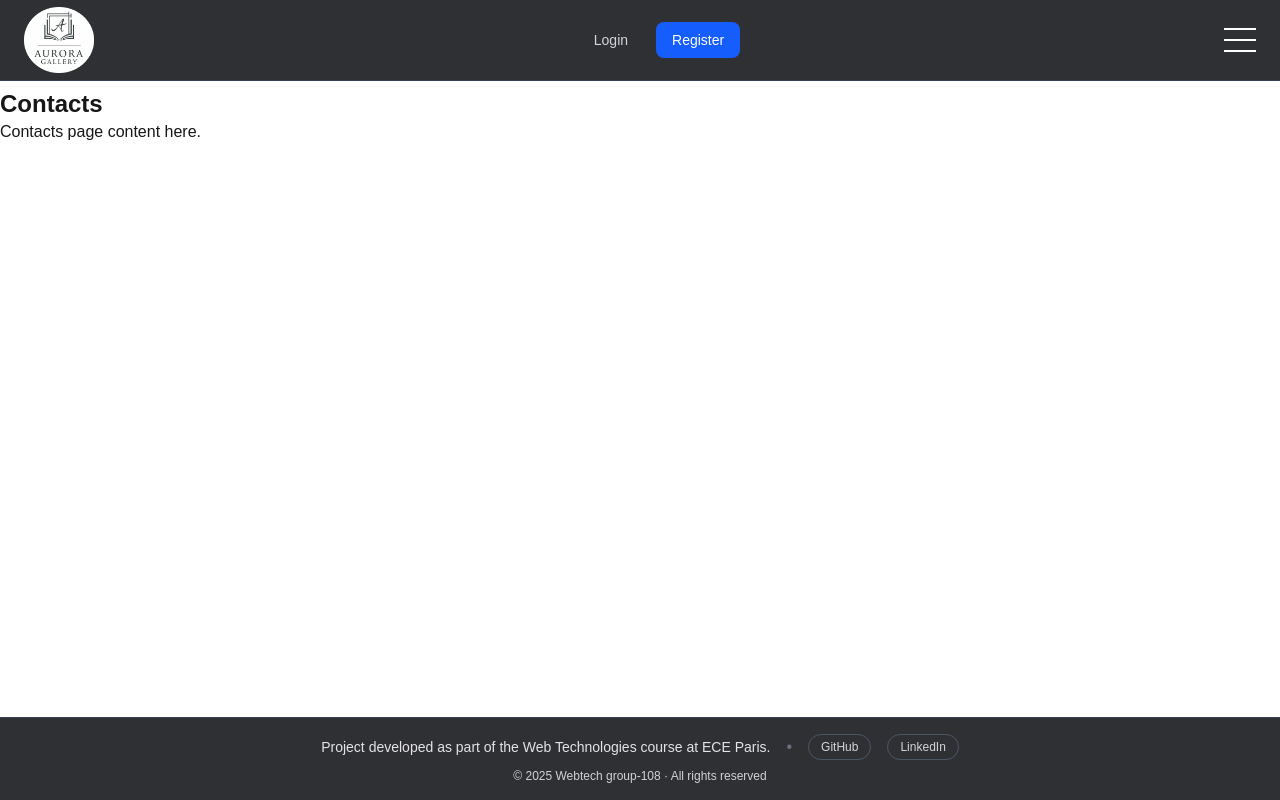
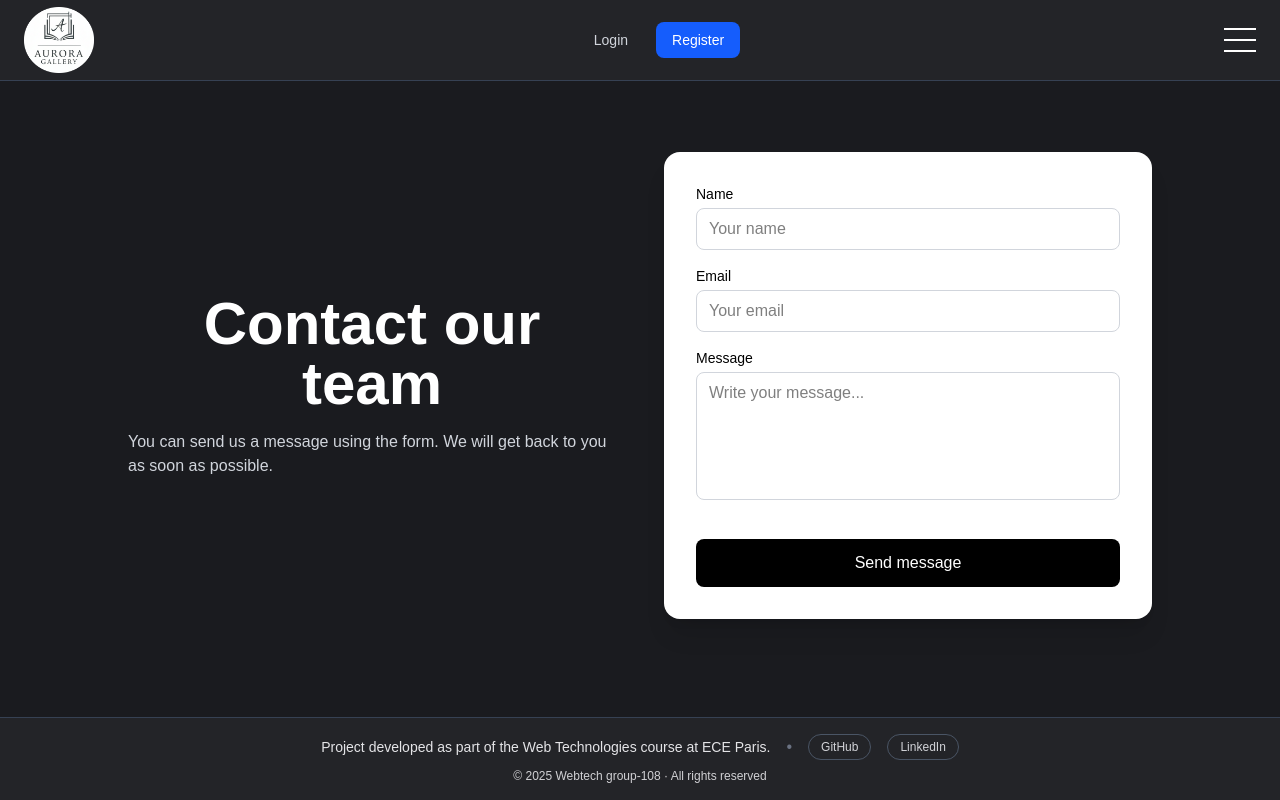
Before and after one commit to Octaveeee/webtech-108, a Next.js app: page /contacts in a window 1280 px wide. Built offline with nearby package versions, Linux system fonts and the light colour scheme.

Commit message:
feat: create contact page

```diff
--- a/src/app/contacts/page.js
+++ b/src/app/contacts/page.js
@@ -3,12 +3,55 @@ import Footer from '@/components/footer'
 
 export default function Contacts() {
   return (
-    <div className="min-h-screen flex flex-col">
+    <div className="min-h-screen flex flex-col bg-[#1a1b1f] text-white">
       <Navbar />
+
+
       <main className="container py-8 pt-22 flex-1">
-        <h1 className="text-2xl font-bold">Contacts</h1>
-        <p>Contacts page content here.</p>
+        <div className="flex flex-1 items-center justify-center px-6 py-16">
+          <div className="max-w-5xl w-full grid grid-cols-1 md:grid-cols-2 gap-12">
+
+            {/* textes*/}
+            <div className="flex flex-col justify-center">
+              <h1 className="text-6xl font-bold mb-4 text-center">Contact our team</h1>
+              <p className="text-gray-300">
+                You can send us a message using the form. We will get back to you as soon as possible.
+              </p>
+            </div>
+
+            {/* form*/}
+            <div className="bg-white dark:bg-[#24252a] text-black dark:text-white rounded-2xl p-8 shadow-xl">
+              <form className="flex flex-col space-y-4">
+
+                <div>
+                  <label className="block text-sm font-medium mb-1">Name</label>
+                  <input type="text" className="w-full rounded-lg px-3 py-2 border border-gray-300 focus:outline-none focus:ring-2 focus:ring-black" placeholder="Your name"/>
+                </div>
+
+                <div>
+                  <label className="block text-sm font-medium mb-1">Email</label>
+                  <input type="email" className="w-full rounded-lg px-3 py-2 border border-gray-300 focus:outline-none focus:ring-2 focus:ring-black" placeholder="Your email"/>
+                </div>
+
+                <div>
+                  <label className="block text-sm font-medium mb-1">Message</label>
+                  <textarea className="w-full rounded-lg px-3 py-2 border border-gray-300 h-32 resize-none focus:outline-none focus:ring-2 focus:ring-black" placeholder="Write your message..."></textarea>
+                </div>
+
+                <button type="submit" className="mt-4 w-full bg-black text-white py-3 rounded-lg hover:bg-gray-800 transition">
+                  Send message
+                </button>
+
+              </form>
+            </div>
+
+          </div>
+        </div>
       </main>
+
+
+
+
       <Footer />
     </div>
   )
```
